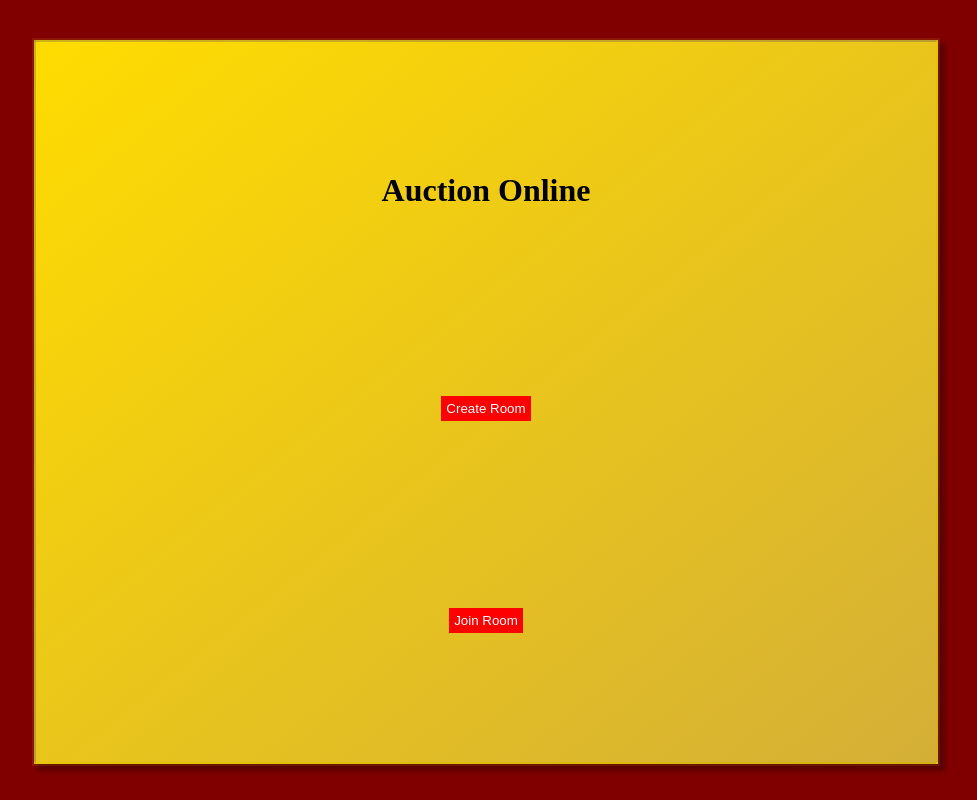
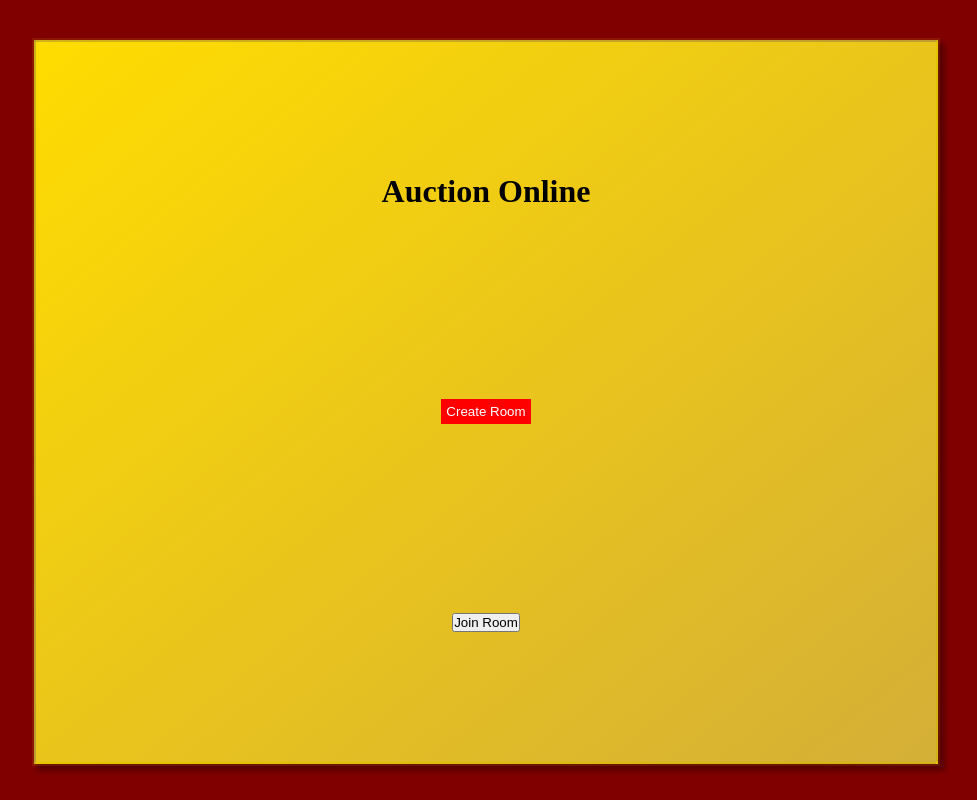
Before and after one commit to travisty12/auction-online, a React app: page / in a window 1280 px wide. Shown: the whole page, without its empty margins (156-1133 px from the left). Built offline with nearby package versions, Linux system fonts and the light colour scheme.

Commit message:
add CheckKey component - static

```diff
--- a/src/components/Join.jsx
+++ b/src/components/Join.jsx
@@ -3,11 +3,21 @@ import PropTypes from 'prop-types';
 import { Link } from 'react-router-dom';
 
 function Join(props){
+  let keyChecker = null;
+  let clicked = false;
+  function buttonClick() {
+    clicked = true;
+  }
+  if (!clicked) {
+    keyChecker = <button onClick={() => buttonClick()}>Join Room</button>;
+  } else {
+    keyChecker = <CheckKey />
+  }
   return (
     <div>
-      <h1>Join Working</h1>
+      {keyChecker}
     </div>
-  );
+  )
 }
 
 Join.propTypes = {
--- a/src/components/Landing.jsx
+++ b/src/components/Landing.jsx
@@ -1,5 +1,6 @@
 import React from 'react';
 import PropTypes from 'prop-types';
+import Join from './Join';
 import { Link } from 'react-router-dom';
 
 function Landing(props){
@@ -23,7 +24,7 @@ function Landing(props){
       `}</style>
       <h1>Auction Online</h1>
       <Link to="/setup"><button>Create Room</button></Link>
-      <Link to="/room"><button>Join Room</button></Link>
+      <Join />
     </div>
   );
 }
```
Also changed, not shown: src/components/CheckKey.jsx (+19 -0 lines).
